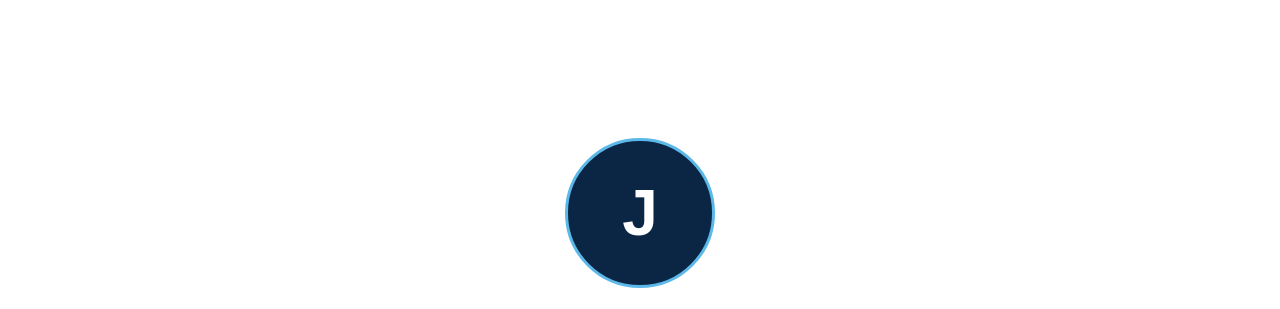
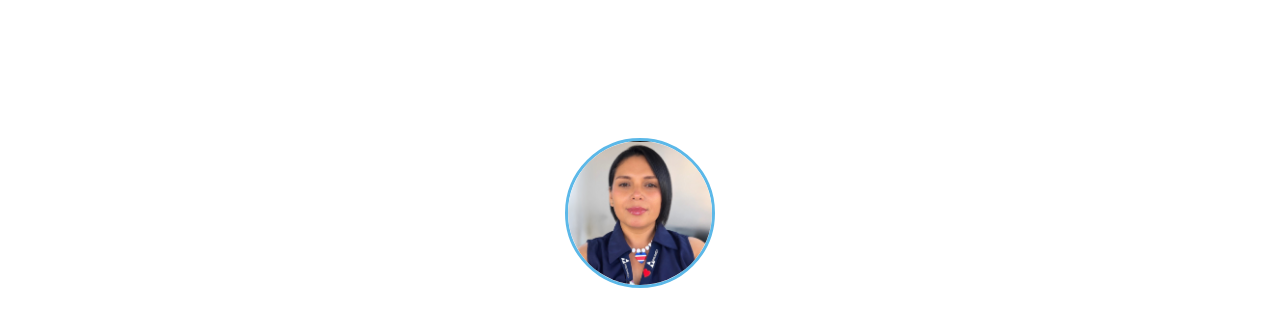
Before and after one commit to santiagomo2305-gif/tapreviewcr-tarjetas, a plain HTML site: page jessica/index.html in a window 1280 px wide. Shown: the top 309 px of the page. Drawn offline with Linux system fonts and the light colour scheme.

Commit message:
Update photo property to 'Jessica.png'

```diff
--- a/jessica/index.html
+++ b/jessica/index.html
@@ -62,7 +62,7 @@
             telefonoOficina: "7060-4811",
             telefonoPersonal: "7287-3123",
             correo: "jvargas@promed-sa.com",
-            foto: ""             // opcional: ej. "jessica.png" (súbela dentro de la carpeta jessica)
+            foto: "Jessica.png"             // opcional: ej. "jessica.png" (súbela dentro de la carpeta jessica)
         };
         // =====================================
 
```
